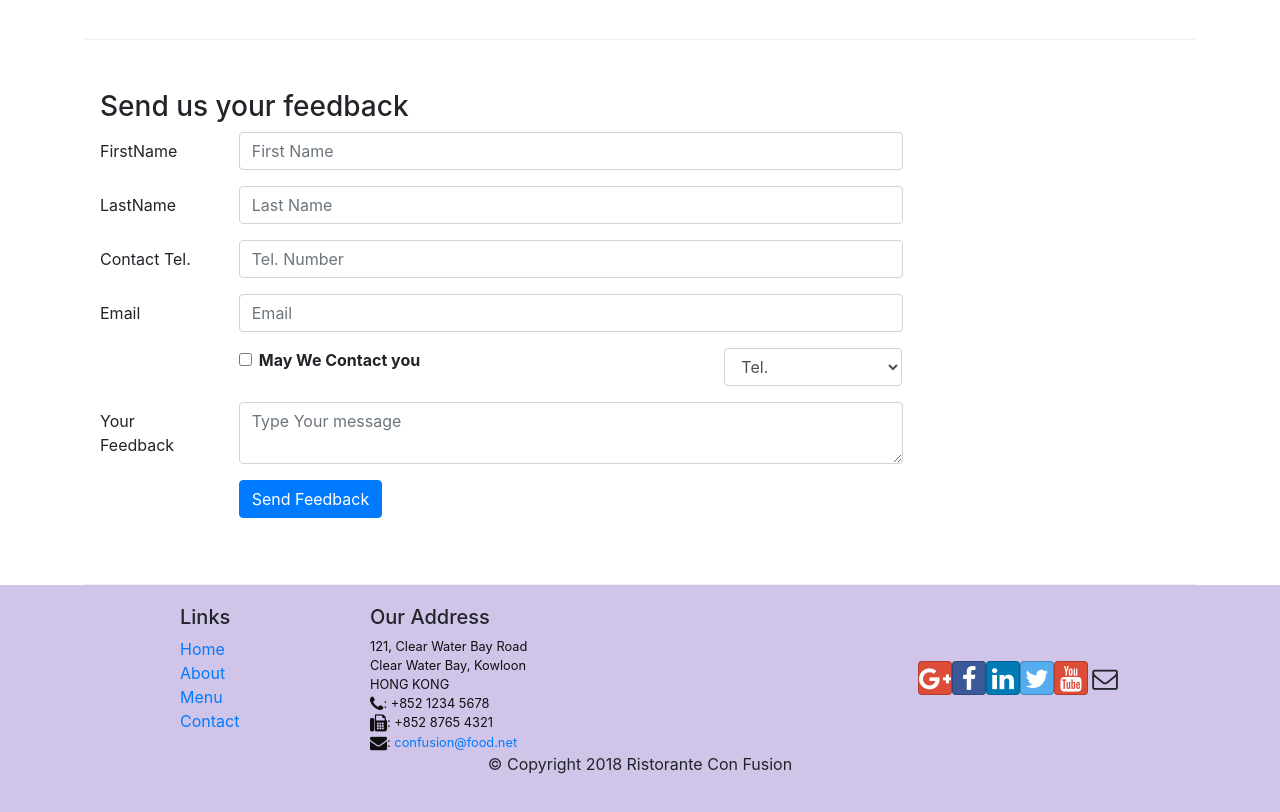
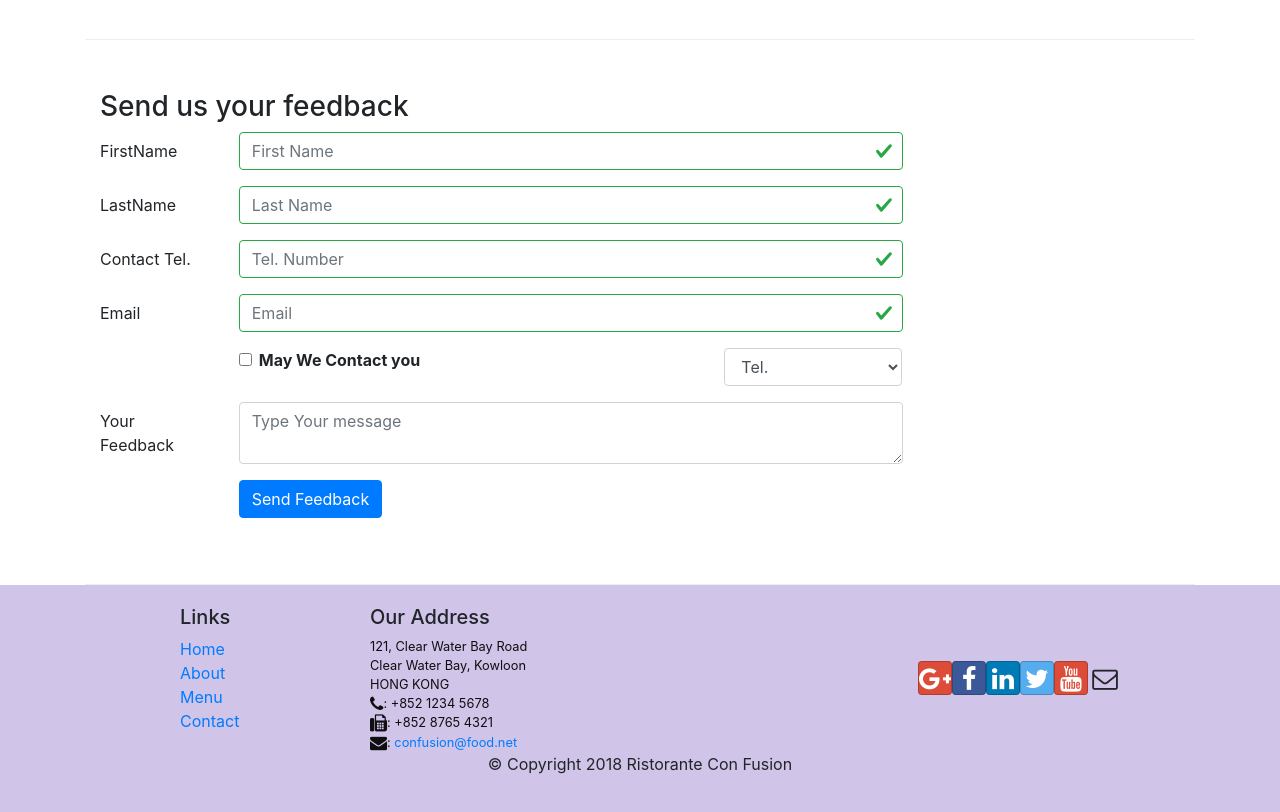
Before and after one commit to mohitdd/FE-Web-Developement-with-React, a React (Create React App) app: page /contactus in a window 1280 px wide. Shown: the part 840-1652 px from the top of the page. Built offline with nearby package versions, Linux system fonts and the light colour scheme.

Commit message:
Controlled Forms Validation

```diff
--- a/src/components/ContactComponent.js
+++ b/src/components/ContactComponent.js
@@ -7,7 +7,8 @@
   FormGroup,
   Label,
   Col,
-  Input
+  Input,
+  FormFeedback
 } from "reactstrap";
 import { Link } from "react-router-dom";
 
@@ -22,9 +23,55 @@
       email: "",
       message: "",
       agree: false,
-      contactType: "Tel."
+      contactType: "Tel.",
+      touched: {
+        firstname: false,
+        lastname: false,
+        telnum: false,
+        email: false
+      }
     };
   }
+
+  handleBlur = field => evt => {
+    console.log("On Blur is called for " + field);
+    this.setState({
+      touched: { ...this.state.touched, [field]: true }
+    });
+  };
+
+  validation = (firstname, lastname, telnum, email) => {
+    const errors = {
+      firstname: "",
+      lastname: "",
+      telnum: "",
+      email: ""
+    };
+
+    if (this.state.touched.firstname && firstname.length < 3) {
+      errors.firstname = "firstname length should be >= 3 chracters";
+    } else if (this.state.touched.firstname && firstname.length > 10) {
+      errors.firstname = "firstname should not be greater than 10 chracters";
+    }
+
+    if (this.state.touched.lastname && lastname.length < 3) {
+      errors.lastname = "lastname length should be >= 3 charaters";
+    } else if (this.state.touched.lastname && lastname.length > 10) {
+      errors.lastname = "lastname should not be greater than 10 chracters";
+    }
+
+    var reg = /^\d+$/;
+    if (this.state.touched.telnum && !reg.test(telnum)) {
+      errors.telnum = "Tel. num should only contain numbers";
+    }
+
+    if (this.state.touched.email && email.split("").filter(x => x === "@")) {
+      errors.email = "Email should contain @ sign";
+    }
+
+    console.log("The errors I am returning is: " + JSON.stringify(errors));
+    return errors;
+  };
 
   handleInputChange = event => {
     const target = event.target;
@@ -43,6 +90,14 @@
   };
 
   render() {
+    console.log("Form is getting re-rendered");
+    const errors = this.validation(
+      this.state.firstname,
+      this.state.lastname,
+      this.state.telnum,
+      this.state.email
+    );
+
     return (
       <div className="container">
         <div className="row m-1">
@@ -118,12 +173,16 @@
                 </Label>
                 <Col md={10}>
                   <Input
+                    valid={errors.firstname === ""}
+                    invalid={errors.firstname != ""}
                     type="text"
                     name="firstname"
                     id="firstname"
                     placeholder="First Name"
                     value={this.state.firstname}
+                    onBlur={this.handleBlur("firstname")}
                   ></Input>
+                  <FormFeedback>{errors.firstname}</FormFeedback>
                 </Col>
               </FormGroup>
               <FormGroup row>
@@ -132,12 +191,16 @@
                 </Label>
                 <Col md={10}>
                   <Input
+                    valid={errors.lastname === ""}
+                    invalid={errors.lastname != ""}
                     type="text"
                     name="lastname"
                     id="lastname"
                     placeholder="Last Name"
                     value={this.state.lastname}
+                    onBlur={this.handleBlur("lastname")}
                   ></Input>
+                  <FormFeedback>{errors.lastname}</FormFeedback>
                 </Col>
               </FormGroup>
               <FormGroup row>
@@ -146,12 +209,16 @@
                 </Label>
                 <Col md={10}>
                   <Input
+                    valid={errors.telnum === ""}
+                    invalid={errors.telnum != ""}
                     type="tel"
                     name="telnum"
                     id="telnum"
                     placeholder="Tel. Number"
                     value={this.state.telnum}
+                    onBlur={this.handleBlur("telnum")}
                   ></Input>
+                  <FormFeedback>{errors.telnum}</FormFeedback>
                 </Col>
               </FormGroup>
               <FormGroup row>
@@ -160,12 +227,16 @@
                 </Label>
                 <Col md={10}>
                   <Input
+                    valid={errors.email === ""}
+                    invalid={errors.email != ""}
                     type="email"
                     name="email"
                     id="email"
                     placeholder="Email"
                     value={this.state.email}
+                    onBlur={this.handleBlur("email")}
                   ></Input>
+                  <FormFeedback>{errors.email}</FormFeedback>
                 </Col>
               </FormGroup>
               <FormGroup row>
```
